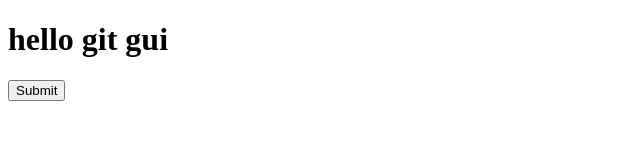
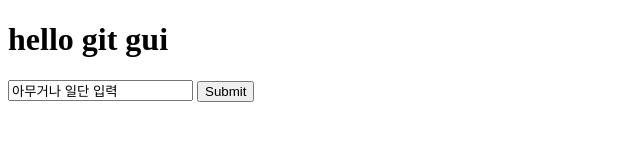
Before and after one commit to SeungHoonJeon/git_test_gui, a plain HTML site: page index.html in a window 1280 px wide. Shown: the whole page, without its empty margins (0-640 px from the left). Drawn offline with Linux system fonts and the light colour scheme.

Commit message:
add to input

```diff
--- a/index.html
+++ b/index.html
@@ -8,7 +8,8 @@
 </head>
 <body>
     <h1>hello git gui</h1>
-    <form action="">
+    <form action="#" method="POST">
+        <input type="text" value="아무거나 일단 입력">
         <input type="submit">
     </form>
 </body>
```
